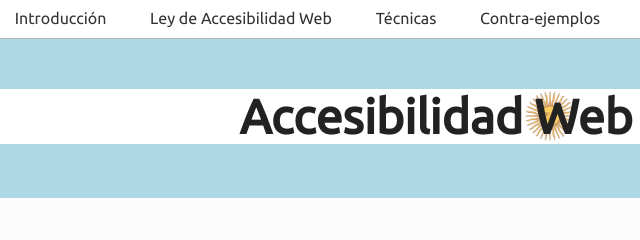
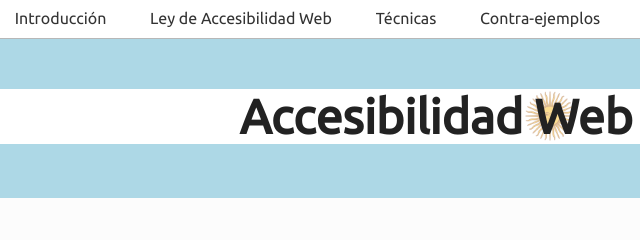
Before and after one commit to p4bl1t0/awar, a plain HTML site: page index.html in a window 1280 px wide. Shown: the top 240 px of the page, 90-730 px from the left. Drawn offline with Linux system fonts and the light colour scheme.

Commit message:
Agregando transparencia al sol

```diff
--- a/css/awar.css
+++ b/css/awar.css
@@ -43,8 +43,8 @@ body {
 	position:relative;
 }
 .flag-title {
-	background:white url('../images/sol-argentino-48-0.65.png') top center no-repeat;
-	background:white url('../images/sol-argentino-0.65.png') center center / 50px 50px no-repeat;
+	background:white url('../images/sol-argentino-48-0.45.png') top center no-repeat;
+	background:white url('../images/sol-argentino-0.45.png') center center / 50px 50px no-repeat;
 	margin:0;
 	font-size:3em;
 	text-align:center;
```
Also changed, not shown: images/sol-argentino-0.45.png (added), images/sol-argentino-48-0.45.png (added).
